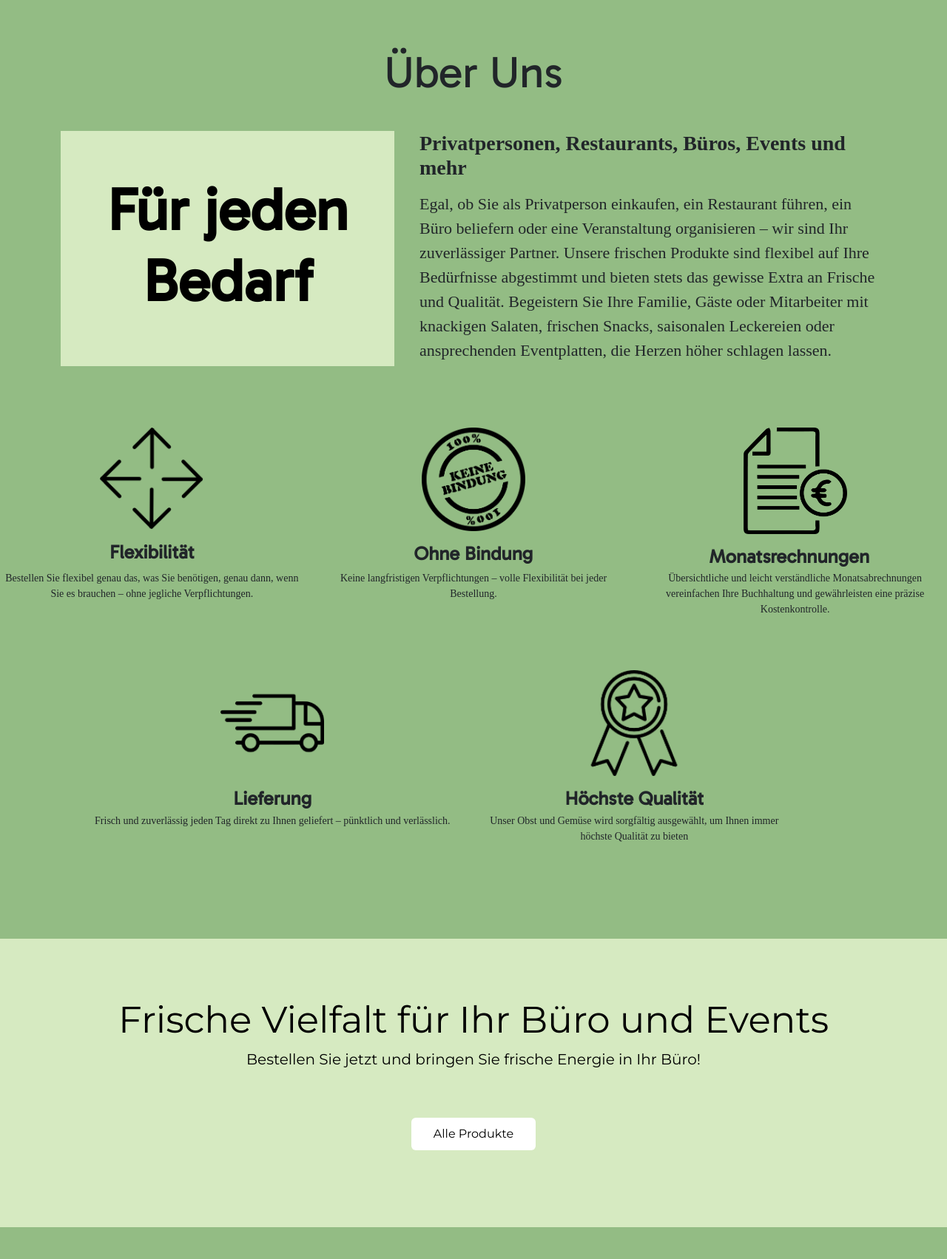
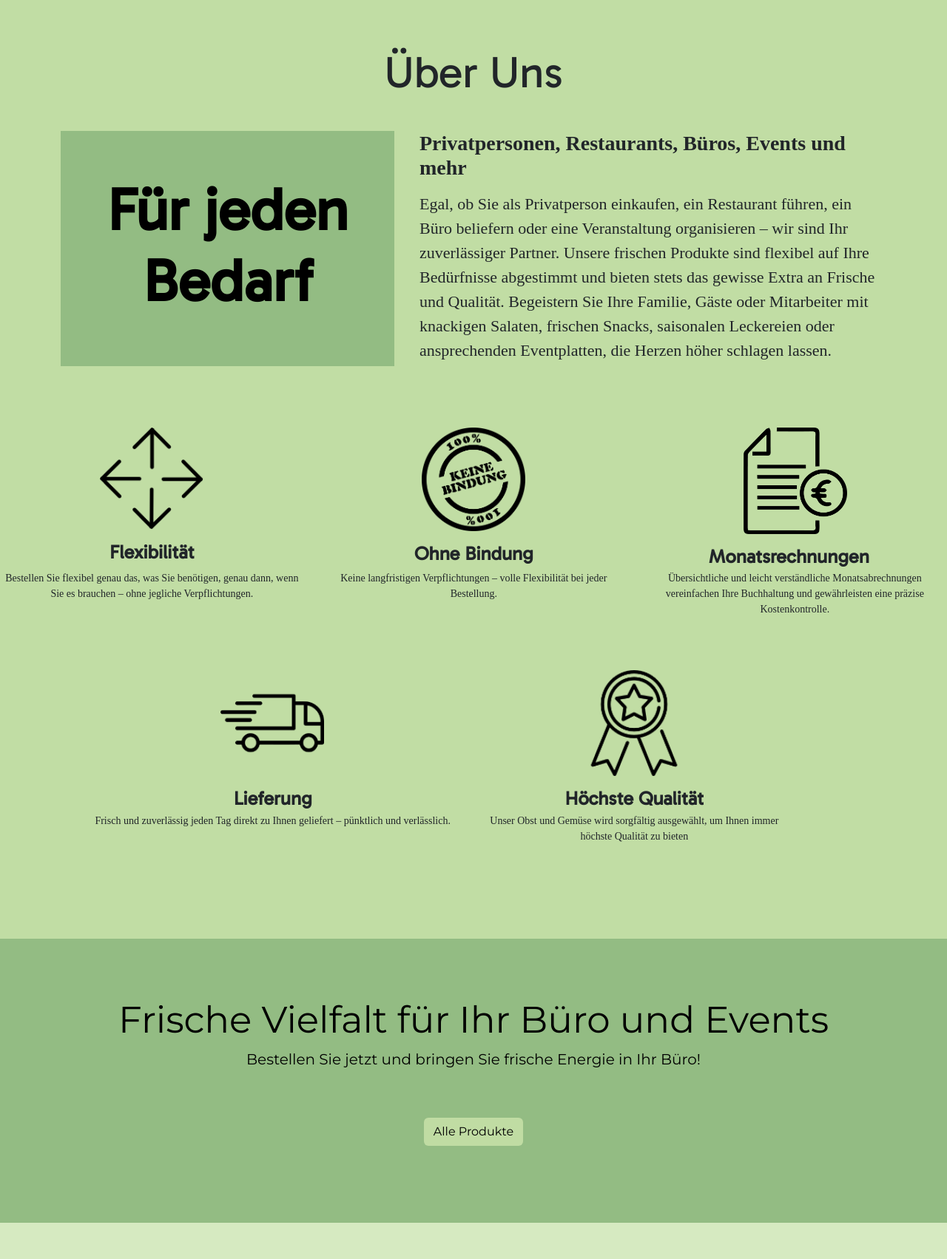
Before and after one commit to amgad165/online-grocery-ecommerce, a Django app: template base/templates/index.html in a window 1280 px wide. Shown: the part 808-2510 px from the top of the page at 74% size. Run offline with Django 3.2, Linux system fonts and the light colour scheme; the template is opened without the code that fills it, so the values that code supplies are empty; some libraries are stand-ins or nearby versions; some web fonts are replaced.

Commit message:
color changes

```diff
--- a/base/templates/include/footer.html
+++ b/base/templates/include/footer.html
@@ -1,5 +1,5 @@
 {% load static %}
-<footer class="text-black">
+<footer class="text-black bg-main-color">
     <!-- <img src="{% static 'Bilder/LOGO_ALLEINE.png' %}" alt="" /> -->
     <img src="{% static 'Bilder/logo-big2.png' %}" alt="" />
     <p>Adresse: Großmarkt Wien: Laxenburger Str. 365C/10, 1230 Wien</p>
--- a/base/templates/index.html
+++ b/base/templates/index.html
@@ -507,12 +507,12 @@ font-size: 32px !important;
       <div class="col-12">
             {% if user.is_authenticated %}
             <a href="{% url 'products' %}">
-            <button class="btn btn-white d-block m-auto mt-3 text-black" id="allProdBtn" >
+            <button style="background-color: #C0DCA3;"   class="btn d-block m-auto mt-3 text-black" id="allProdBtn" >
             Alle Produkte
           </button>
         </a>
               {% else %}
-              <button class="btn btn-white d-block m-auto mt-3 text-black" id="allProdBtn" data-bs-toggle="modal"
+              <button style="background-color: #C0DCA3;" class="btn  d-block m-auto mt-3 text-black" id="allProdBtn" data-bs-toggle="modal"
               data-bs-target="#exampleModal">
               Alle Produkte
             </button>
--- a/static/css/style.css
+++ b/static/css/style.css
@@ -57,11 +57,11 @@ a {
 }
 
 .bg-main-color {
-  background-color: #D6EAC1;
+  background-color: #93BC83;
 }
 
 .bg-third-color {
-  background-color: #D6EAC1 !important;
+  background-color: #C1DDA3 !important;
 }
 
 .bg-secondary-color {
@@ -355,7 +355,7 @@ header .paragraph-width {
 } */
 
 section#about-us {
-  background-color: #93BC84;
+  background-color: #C1DDA4;
 }
 section#about-us h2 {
   font-size: 5rem;
@@ -439,7 +439,7 @@ section#our-products h2 {
   }
 }
 section#contact-us {
-  background-color: #93BC84;
+  background-color: #D6EAC1;
 }
 section#contact-us .inputs-container {
   display: flex;
```
